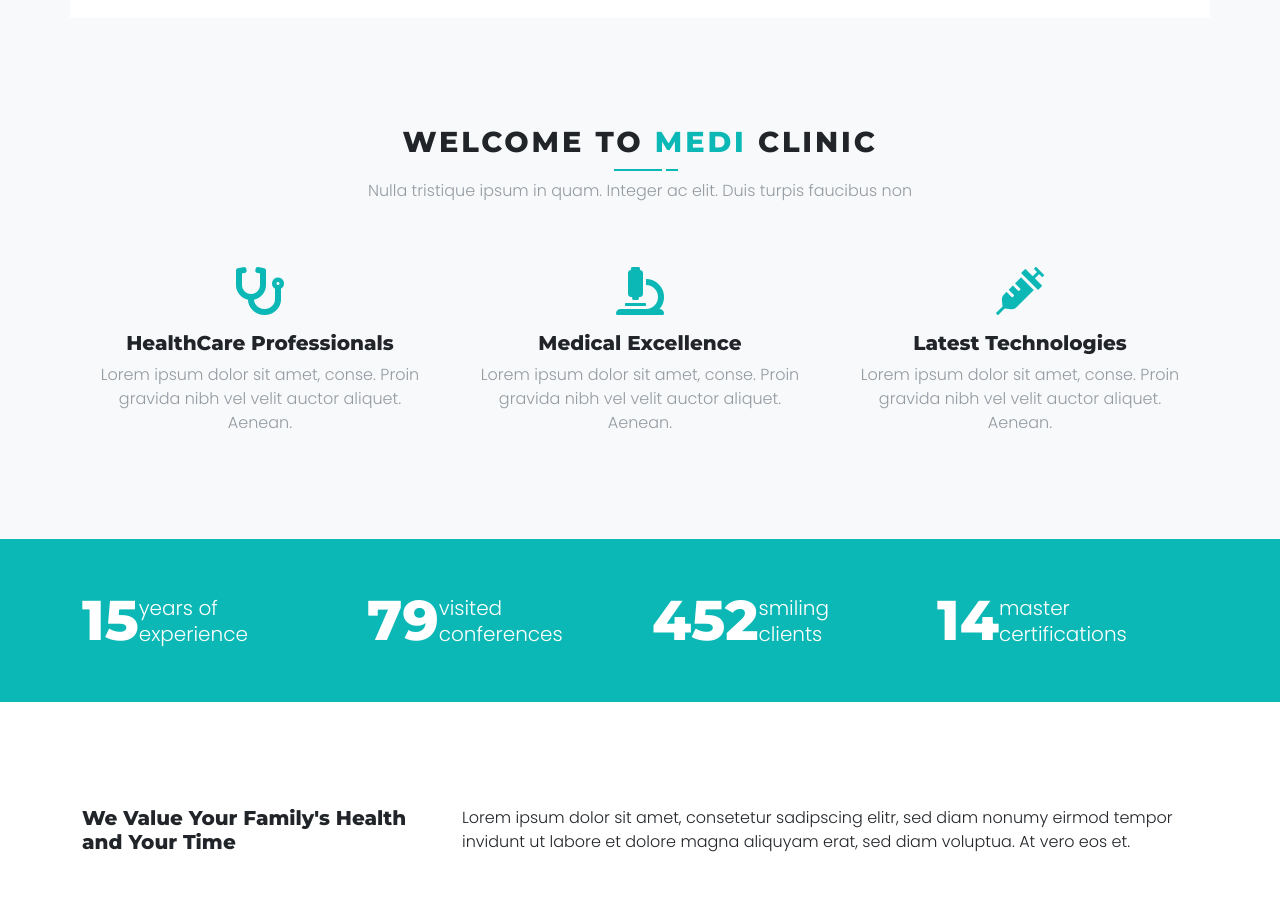
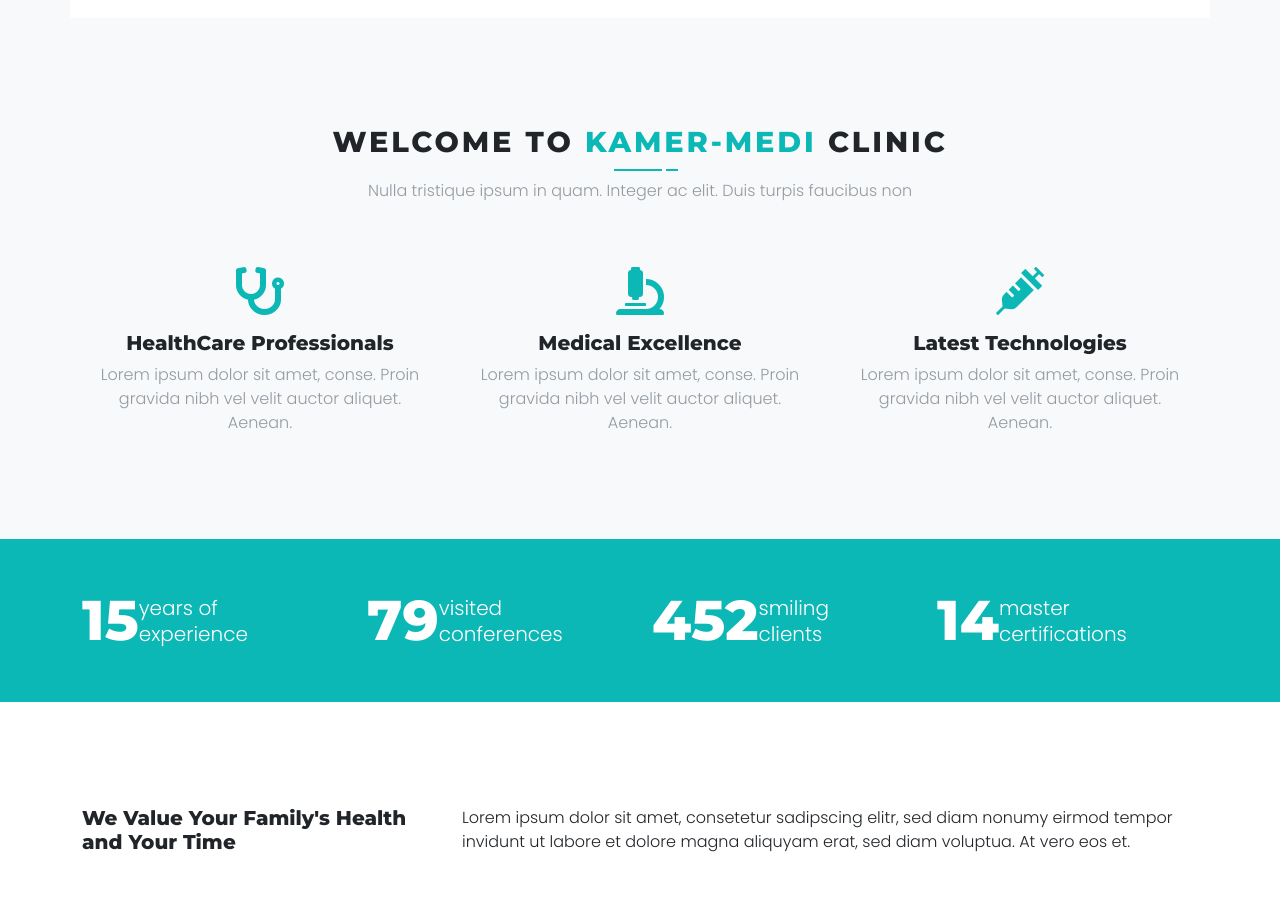
Before and after one commit to patrick-thadeus01/pharmacy_front-end, an Angular app: page / in a window 1280 px wide. Shown: the part 780-1696 px from the top of the page. Built offline with nearby package versions, Linux system fonts and the light colour scheme.

Commit message:
components

```diff
--- a/angular.json
+++ b/angular.json
@@ -30,7 +30,7 @@
             ],
             "scripts": [
               "node_modules/jquery/dist/jquery.slim.min.js",
-              "node_modules/popper.js/dist/umd/popper.min.js",
+              "node_modules/@popperjs/core/dist/umd/popper.min.js",
               "node_modules/bootstrap/dist/js/bootstrap.min.js"
             ]
           },
--- a/package.json
+++ b/package.json
@@ -28,6 +28,7 @@
     "@angular/forms": "^20.3.0",
     "@angular/platform-browser": "^20.3.0",
     "@angular/router": "^20.3.0",
+    "@popperjs/core": "^2.11.8",
     "bootstrap": "^5.1.0",
     "jquery": "^3.7.1",
     "popper": "^1.0.1",
@@ -41,6 +42,7 @@
     "@angular/compiler-cli": "^20.3.0",
     "@types/jasmine": "~5.1.0",
     "jasmine-core": "~5.9.0",
+    "@popperjs/core": "^2.11.8",
     "karma": "~6.4.0",
     "karma-chrome-launcher": "~3.2.0",
     "karma-coverage": "~2.2.0",
--- a/src/app/app.ts
+++ b/src/app/app.ts
@@ -8,7 +8,7 @@ import { FooterComponent } from "./footer-component/footer-component";
 
 @Component({
   selector: 'app-root',
-  imports: [RouterOutlet, NavigationComponent, CardComponent, MiddleComponent, Home, FooterComponent],
+  imports: [RouterOutlet, NavigationComponent, Home, FooterComponent],
   templateUrl: './app.html',
   styleUrl: './app.css'
 })
--- a/src/app/home/home.html
+++ b/src/app/home/home.html
@@ -41,7 +41,7 @@
   <!-- About Section-->
   <section class="about bg-light pt-0">
     <div class="container text-center">
-      <h2 class="text-uppercase lined lined-center">Welcome to <span class="text-primary">MEDI </span>Clinic</h2>
+      <h2 class="text-uppercase lined lined-center">Welcome to <span class="text-primary">KAMER-MEDI </span>Clinic</h2>
       <p class="text-muted">Nulla tristique ipsum in quam. Integer ac elit. Duis turpis faucibus non</p>
       <div class="row pt-5">
         <div class="col-lg-4 mb-5 mb-lg-0"><i class="fas fa-stethoscope fa-3x text-primary mb-3"></i>
```
Also changed, not shown: 1 other file (tests, documents, lock files or other folders).
